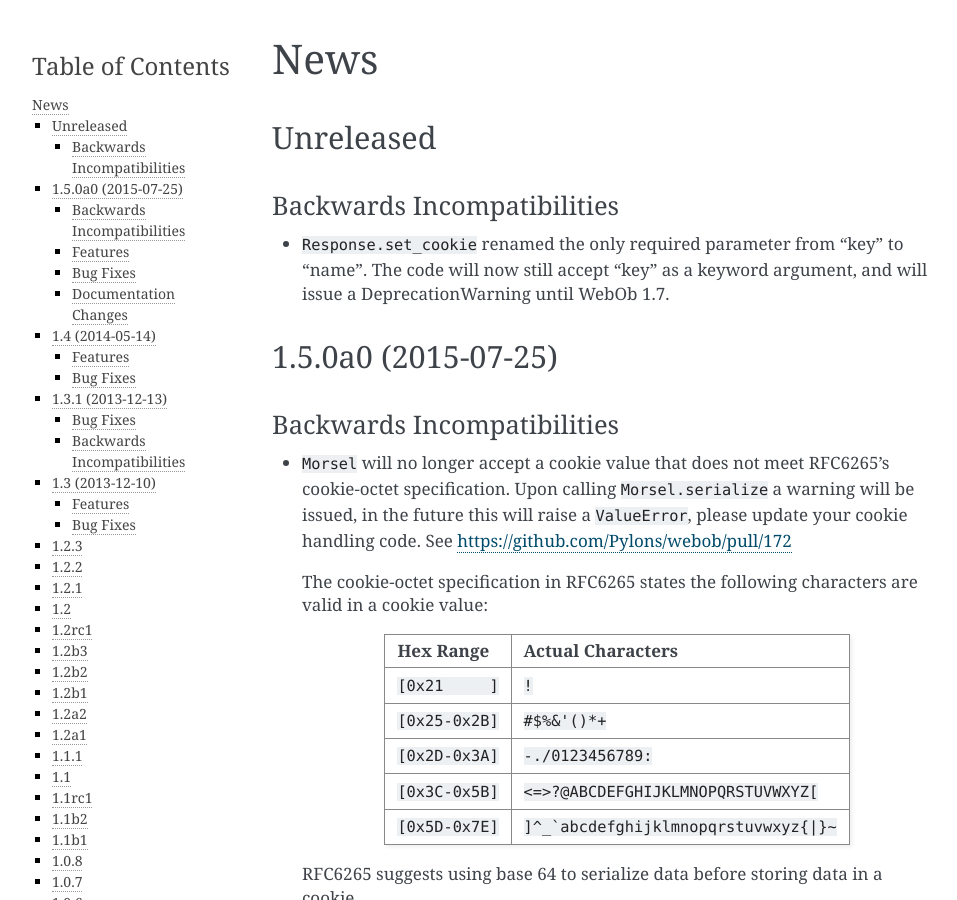
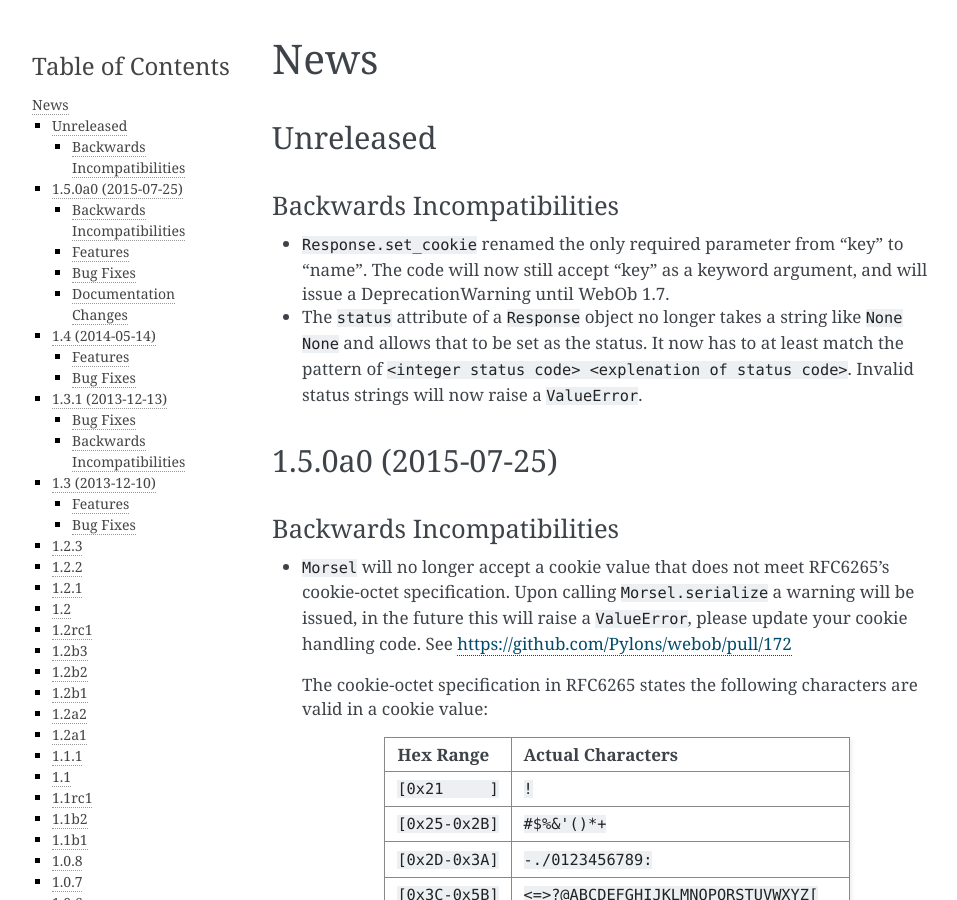
Before and after one commit to Pylons/webob, a Sphinx documentation site: the page built from docs/news.txt, in a window 1280 px wide and 900 px high. Shown: the whole window, without its empty margins (148-1105 px from the left). Built offline with Sphinx 7.4.7, drawn with Linux system fonts in a browser that asks for light colours.

Commit message:
Raise a better exception for status code failures
Rather than having int() raise a ValueError that doesn't explain what is
going on, re-raise with a new description.

```diff
--- a/docs/news.txt
+++ b/docs/news.txt
@@ -10,6 +10,11 @@ Backwards Incompatibilities
 - ``Response.set_cookie`` renamed the only required parameter from "key" to
   "name". The code will now still accept "key" as a keyword argument, and will
   issue a DeprecationWarning until WebOb 1.7.
+
+- The ``status`` attribute of a ``Response`` object no longer takes a string
+  like ``None None`` and allows that to be set as the status. It now has to at
+  least match the pattern of ``<integer status code> <explenation of status
+  code>``. Invalid status strings will now raise a ``ValueError``.
 
 1.5.0a0 (2015-07-25)
 --------------------
```
Also changed, not shown: 1 other file.
